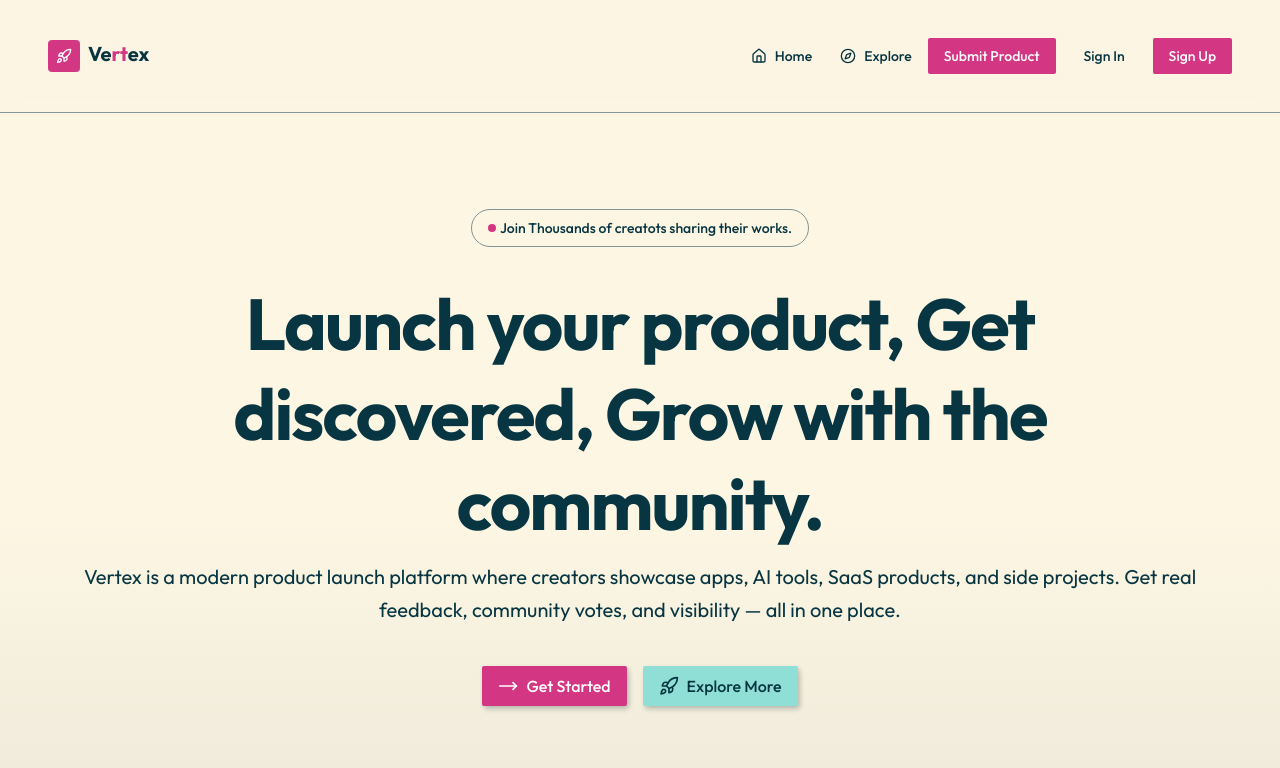
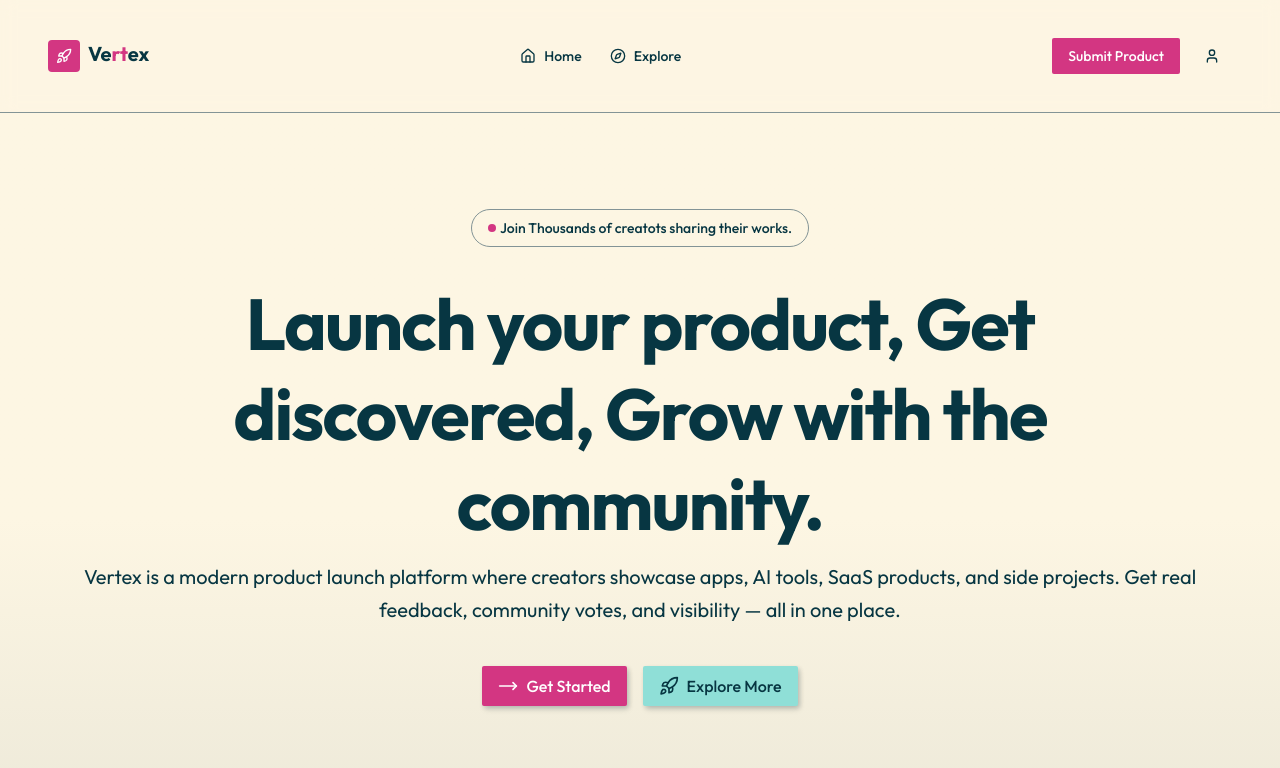
Before and after one commit to bijaya-dev07/Vertex, a Next.js app in the folder vertex/: page / in a window 1280 px wide. Shown: the top 768 px of the page. Built offline with nearby package versions, Linux system fonts and the light colour scheme.

Commit message:
feat: enhance Header component with user authentication buttons and UserIcon

```diff
--- a/vertex/components/common/header.tsx
+++ b/vertex/components/common/header.tsx
@@ -1,4 +1,4 @@
-import { CompassIcon, HomeIcon, RocketIcon } from "lucide-react";
+import { CompassIcon, HomeIcon, RocketIcon, UserIcon } from "lucide-react";
 import Link from "next/link";
 import { Button } from "../ui/button";
 
@@ -16,6 +16,7 @@ const Logo = () => {
 };
 
 export default function Header() {
+  const isSingedIn = true; // TODO: Replace with actual authentication logic
   return (
     <header className="py-6 border-b sticky top-0 z-50 bg-background/95 backdrop-blur supports-backdrop-filter:bg-background/60">
       <div className="wrapper px-12">
@@ -36,14 +37,26 @@ export default function Header() {
               <CompassIcon className="size-4" />
               Explore
             </Link>
+          </nav>
           <div className="flex items-center gap-3">
+            {isSingedIn ? (
+              <>
+                {" "}
                 <Button asChild>
                   <Link href="/submit">Submit Product</Link>
                 </Button>
+                {/* Clerk Profile */}
+                <Button variant="ghost">
+                  <UserIcon className="size-4" />
+                </Button>
+              </>
+            ) : (
+              <>
                 <Button variant="ghost">Sign In</Button>
                 <Button>Sign Up</Button>
+              </>
+            )}
           </div>
-          </nav>
         </div>
       </div>
     </header>
```
Lines whose indentation alone changed are shown as unchanged.
